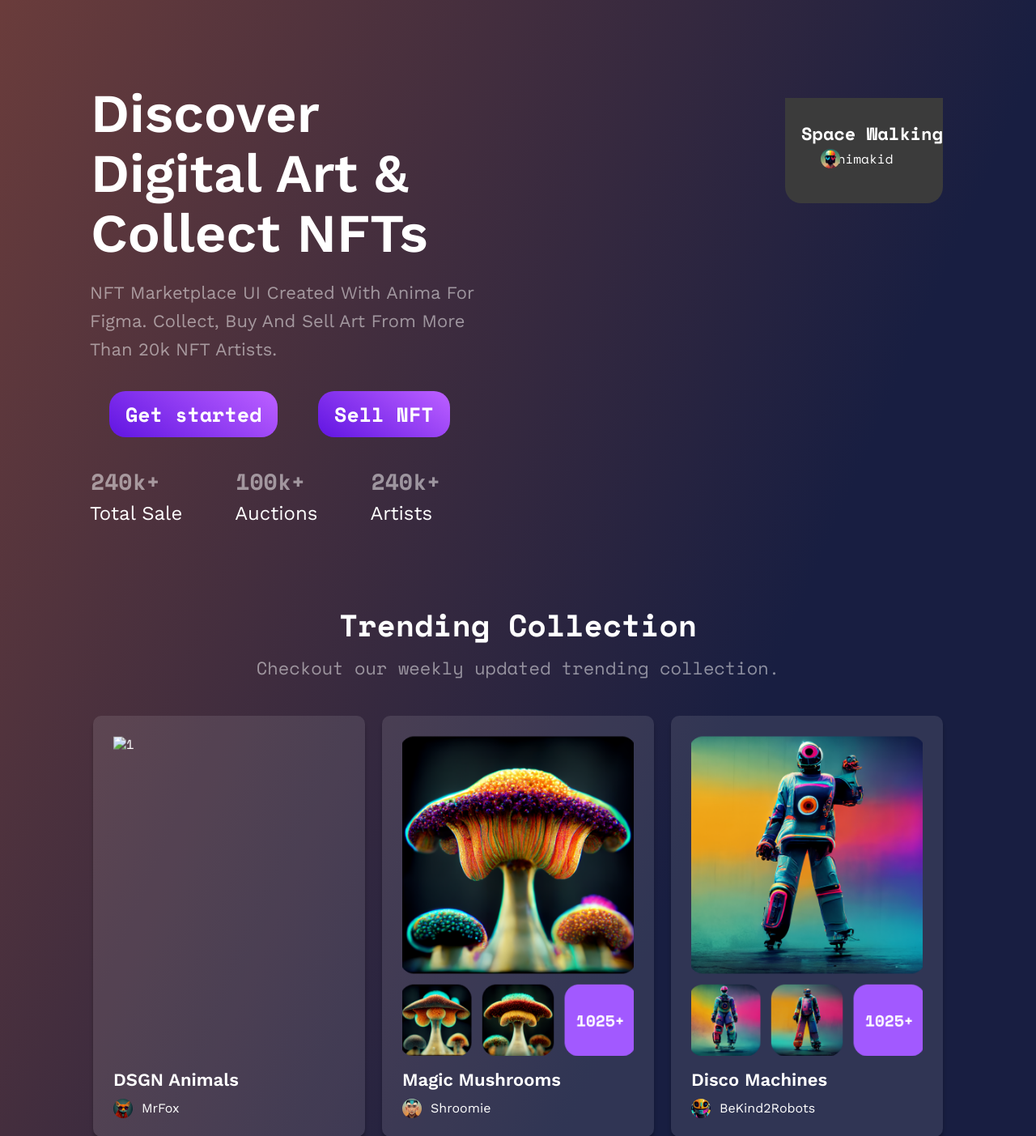
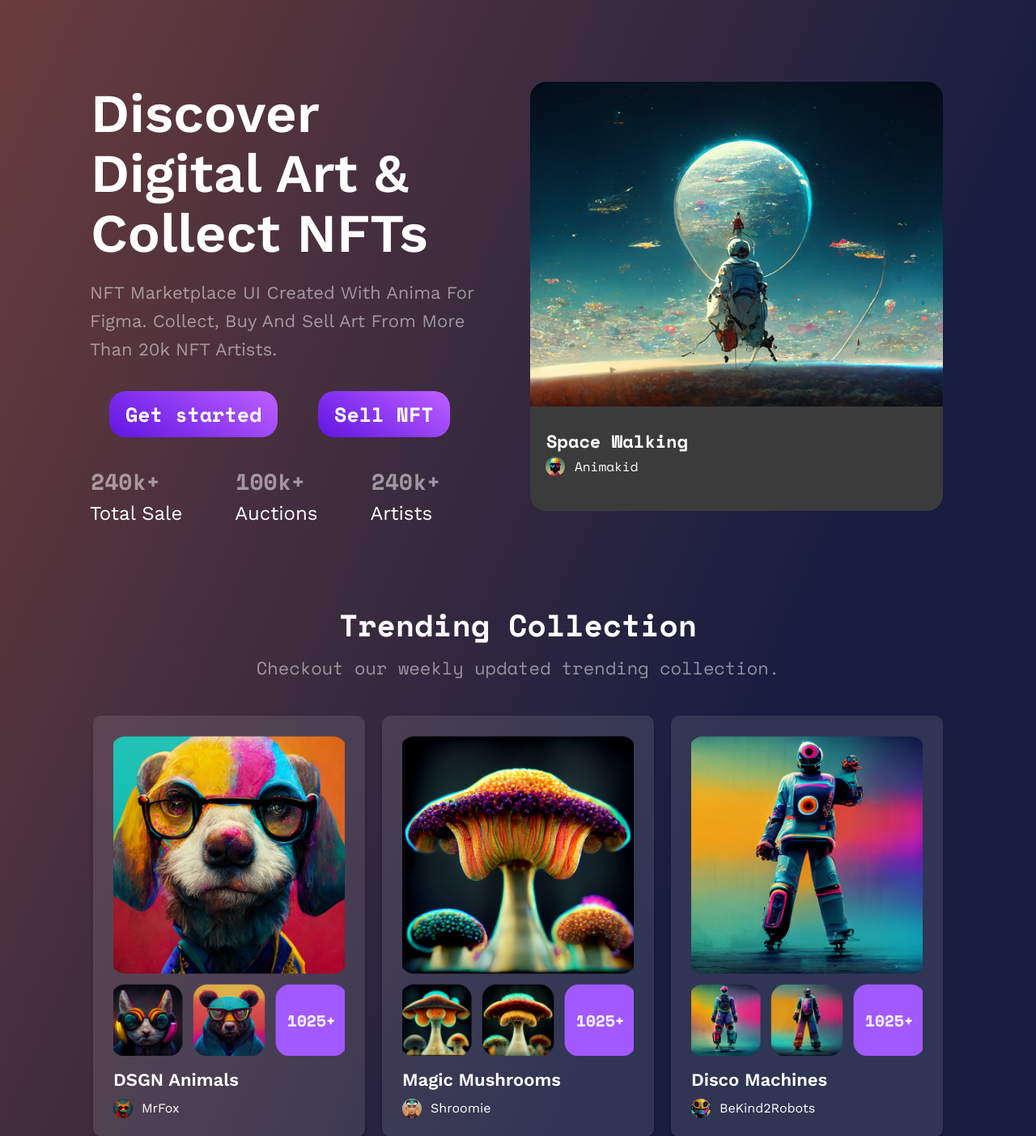
Before and after one commit to loki1520/adaptive-digital-project, a plain HTML site: page index.html in a window 1280 px wide. Shown: the part 73-1476 px from the top of the page at 81% size. Drawn offline with nearby package versions, Linux system fonts and the light colour scheme.

Commit message:
Update index.html

```diff
--- a/index.html
+++ b/index.html
@@ -59,7 +59,7 @@
             </ul>
           </div>
           <div class="main__image">
-            <img class="main__img" src="/Adaptive/images/main.png" alt="" />
+            <img class="main__img" src="/adaptive-digital-project/images/main.png" alt="" />
             <h5 class="img__content">
               Space Walking
               <span class="user__img"
@@ -77,7 +77,7 @@
             <div class="card__cover">
               <img
                 class="card__img"
-                src="/Adaptive/images/trending_1.png"
+                src="/adaptive-digital-project/images/trending_1.png"
                 alt="1"
               />
             </div>
```
